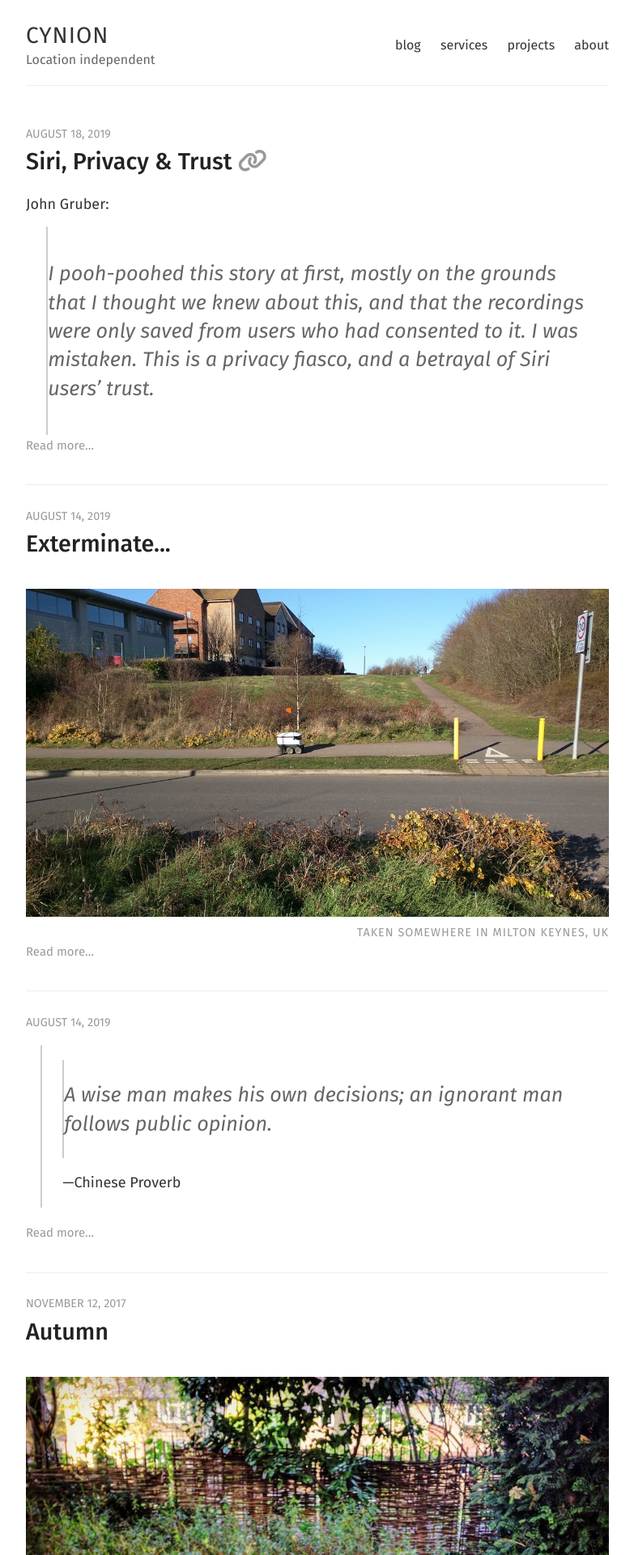
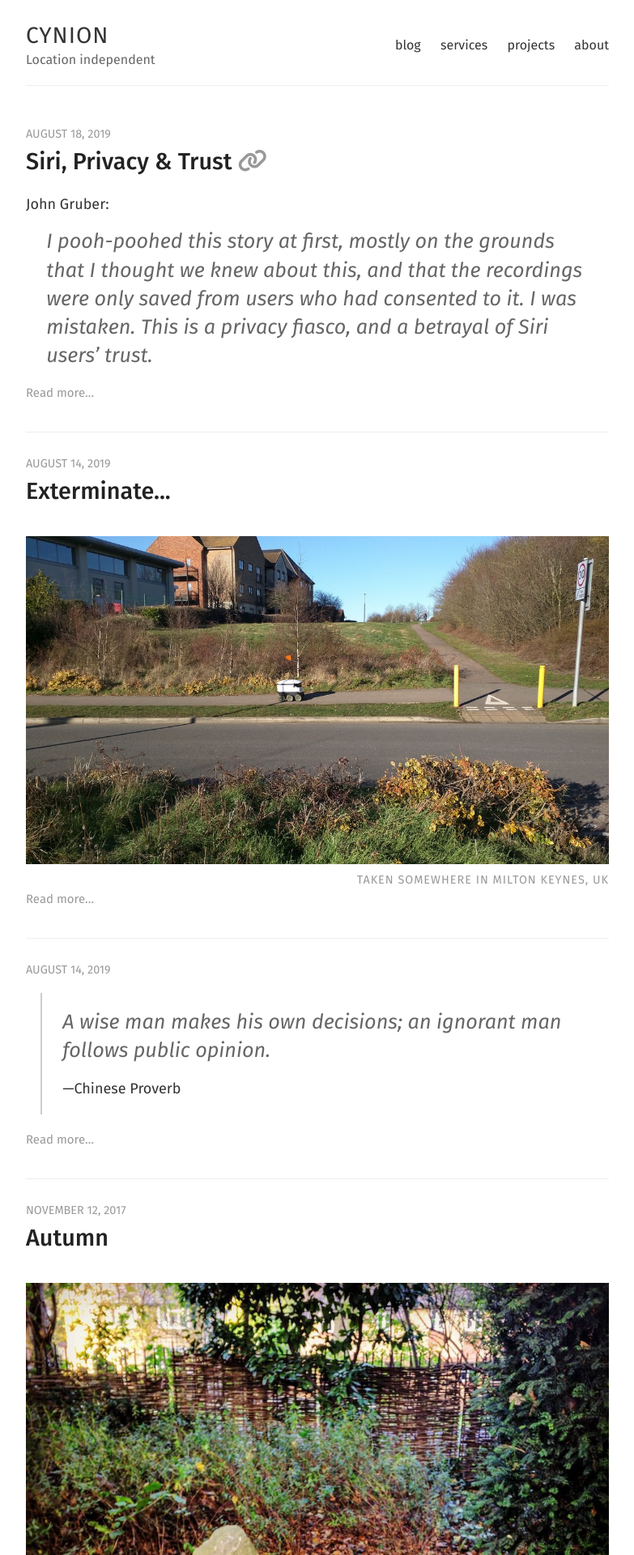
Before and after one commit to cynion/cynion.github.io, a Jekyll site: the page built from index.html, in a window 1280 px wide. Shown: the top 1920 px of the page at 81% size, without its empty margins (248-1031 px from the left). Built offline with Jekyll 4.4.1, drawn with Linux system fonts in a browser that asks for light colours; nearby versions of some CDN libraries; the list of posts is cut into pages by our own code.

Commit message:
Revert "Update style.scss"
This reverts commit 1f6e0c2f46363514ed8660f2e31604c8b2ee50dc.

```diff
--- a/assets/css/style.scss
+++ b/assets/css/style.scss
@@ -306,8 +306,6 @@ nav {
 
 blockquote {
   margin: 0 1em;
-  padding: 1em 0;
-  border-left: 2px solid #ccc;
   color: $gray;
   font-size: 1.4em;
   font-style: italic;
```
